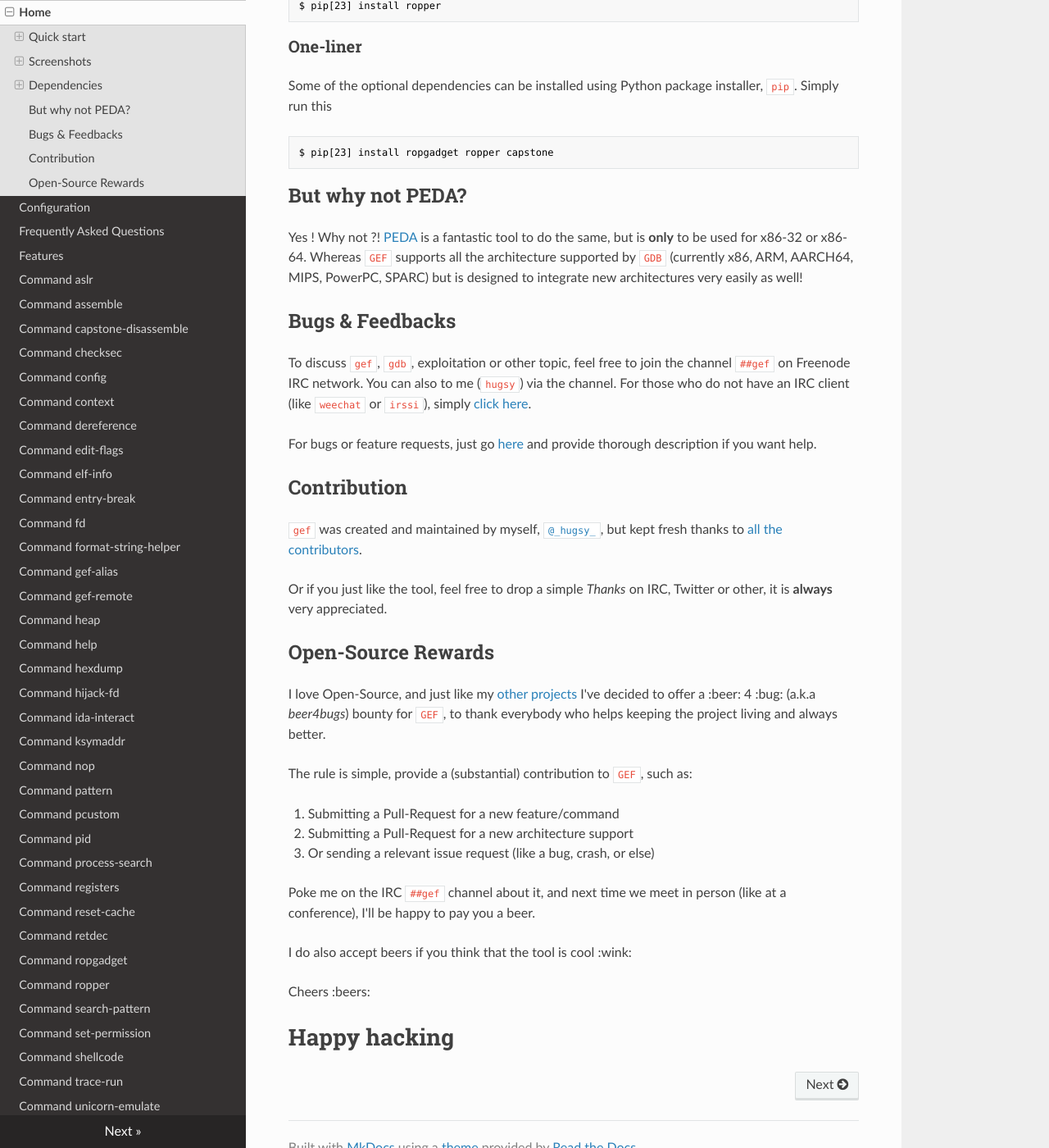
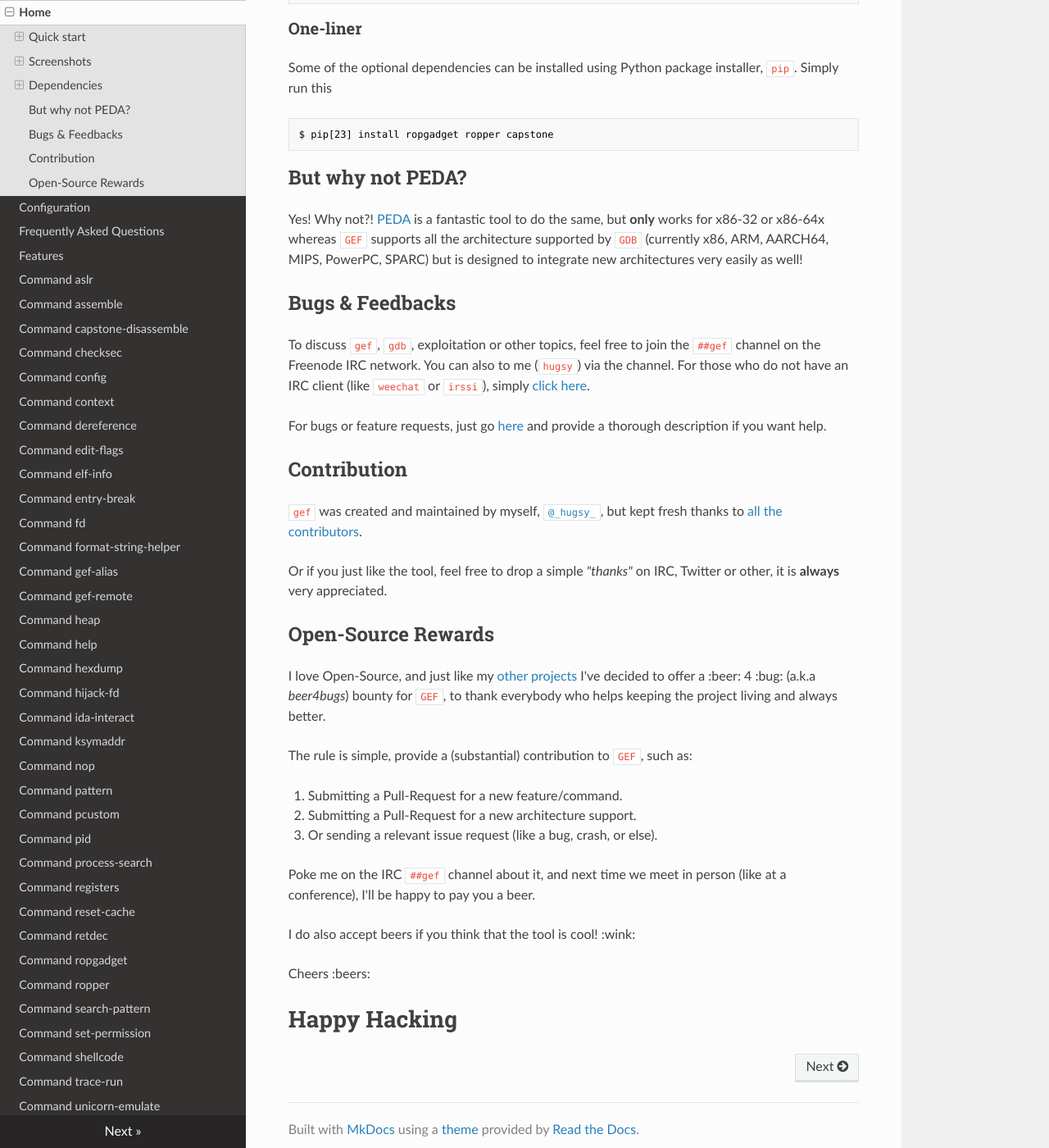
Before and after one commit to hugsy/gef, an MkDocs documentation site: the page built from docs/index.md, in a window 1280 px wide and 1400 px high, scrolled down 5785 px. Shown: the whole window at 82% size. Built offline with MkDocs 1.6.1, drawn with Linux system fonts in a browser that asks for light colours; nearby versions of some CDN libraries; old or Windows-style settings are respelled for this version of MkDocs; some of the changed text lies outside the part shown.

Commit message:
Fix wording and formatting in README

````diff
--- a/docs/index.md
+++ b/docs/index.md
@@ -34,7 +35,8 @@
 ### Install ###
 
 Simply make sure you have [GDB 7.x+](https://www.gnu.org/s/gdb).
-``` bash
+
+```bash
 # via the install script
 $ wget -q -O- https://github.com/hugsy/gef/raw/master/gef.sh | sh
 
@@ -44,17 +46,21 @@
 ```
 
 Then just start playing (for local files):
+
 ```bash
 $ gdb -q /path/to/my/bin
 gef➤  gef help
 ```
 
 Or (for remote debugging):
+
 ```bash
 remote:~ $ gdbserver 0.0.0.0:1234 /path/to/file
 Running as PID: 666
 ```
+
 And:
+
 ```bash
 local:~ $ gdb -q
 gef➤  gef-remote -t your.ip.address:1234 -p 666
@@ -62,13 +68,10 @@
 
 ### Update ###
 
-If your host/VM is connected to Internet, you can update `gef` easily to the latest version (even without `git` installed)
-```bash
-$ python /path/to/gef.py --update
-Updated
-```
+If your host/VM is connected to the Internet, you can update `gef` easily to the latest version (even without `git` installed). with `python /path/to/gef.py --update`
 
-For example,
+For example:
+
 ```bash
 $ python ~/.gdbinit-gef.py --update
 Updated
@@ -173,33 +176,32 @@
 
 ## But why not PEDA? ##
 
-Yes ! Why not ?! [PEDA](https://github.com/longld/peda) is a fantastic tool to
-do the same, but is **only** to be used for x86-32 or x86-64. Whereas
-`GEF` supports all the architecture supported by `GDB` (currently x86, ARM,
-AARCH64, MIPS, PowerPC, SPARC) but is designed to integrate new architectures
-very easily as well!
-
+Yes! Why not?! [PEDA](https://github.com/longld/peda) is a fantastic tool to
+do the same, but **only** works for x86-32 or x86-64x whereas `GEF` supports
+all the architecture supported by `GDB` (currently x86, ARM, AARCH64, MIPS,
+PowerPC, SPARC) but is designed to integrate new architectures very easily as
+well!
 
 
 ## Bugs & Feedbacks ##
 
-To discuss `gef`, `gdb`, exploitation or other topic, feel free to join the
-channel `##gef` on Freenode IRC network. You can also to me (`hugsy`) via the
+To discuss `gef`, `gdb`, exploitation or other topics, feel free to join the
+`##gef` channel on the Freenode IRC network. You can also to me (`hugsy`) via the
 channel. For those who do not have an IRC client (like `weechat` or `irssi`),
 simply [click here](https://webchat.freenode.net/?channels=##gef).
 
 For bugs or feature requests, just
-go [here](https://github.com/hugsy/gef/issues) and provide thorough description
+go [here](https://github.com/hugsy/gef/issues) and provide a thorough description
 if you want help.
 
 
 ## Contribution ##
 
-`gef` was created and maintained by
-myself, [`@_hugsy_`](https://twitter.com/_hugsy_), but kept fresh thanks to [all
+`gef` was created and maintained by myself,
+[`@_hugsy_`](https://twitter.com/_hugsy_), but kept fresh thanks to [all
 the contributors](https://github.com/hugsy/gef/graphs/contributors).
 
-Or if you just like the tool, feel free to drop a simple *Thanks* on IRC,
+Or if you just like the tool, feel free to drop a simple *"thanks"* on IRC,
 Twitter or other, it is **always** very appreciated.
 
 
@@ -213,15 +215,15 @@
 
 The rule is simple, provide a (substantial) contribution to `GEF`, such as:
 
-   1. Submitting a Pull-Request for a new feature/command
-   1. Submitting a Pull-Request for a new architecture support
-   1. Or sending a relevant issue request (like a bug, crash, or else)
+   1. Submitting a Pull-Request for a new feature/command.
+   1. Submitting a Pull-Request for a new architecture support.
+   1. Or sending a relevant issue request (like a bug, crash, or else).
 
 Poke me on the IRC `##gef` channel about it, and next time we meet in person
 (like at a conference), I'll be happy to pay you a beer.
 
-I do also accept beers if you think that the tool is cool :wink:
+I do also accept beers if you think that the tool is cool! :wink:
 
 Cheers :beers:
 
-# Happy hacking #
+# Happy Hacking #
````
Also changed, not shown: other parts of docs/index.md (+8 -7 lines).
